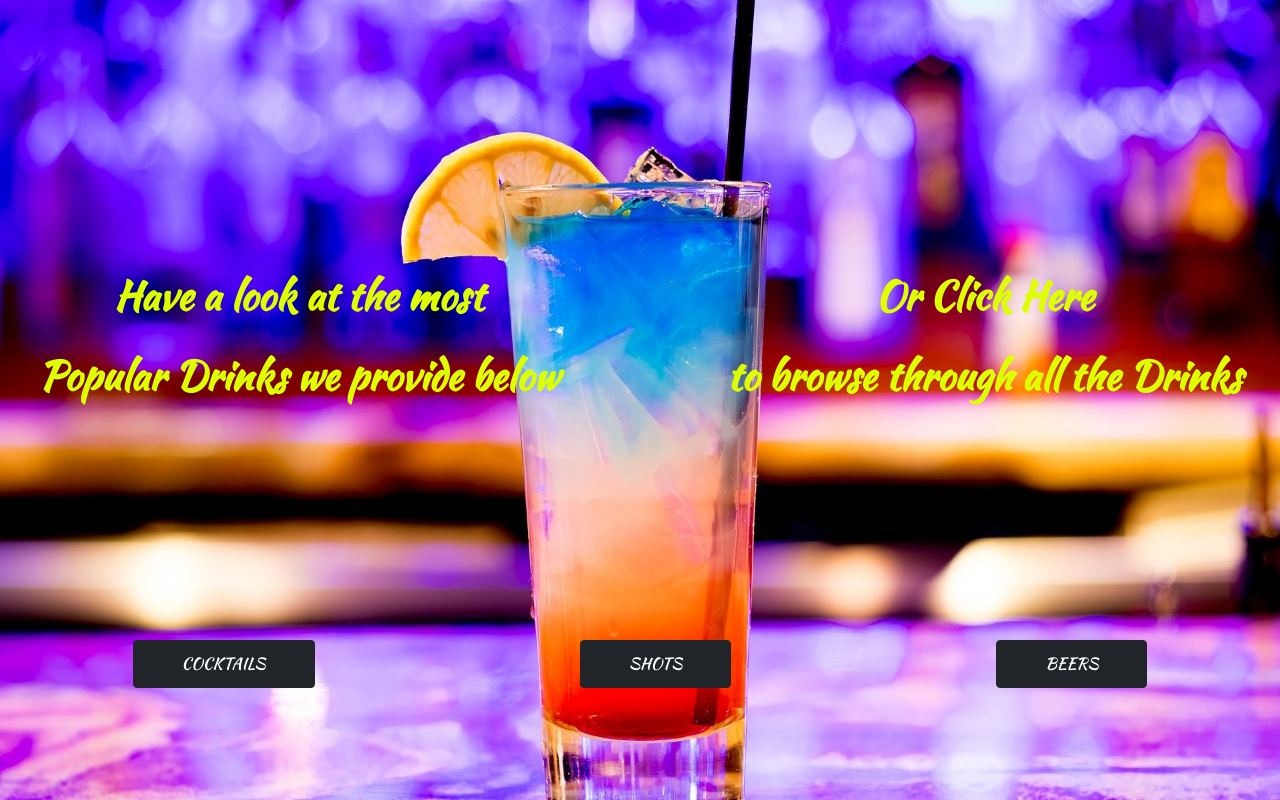
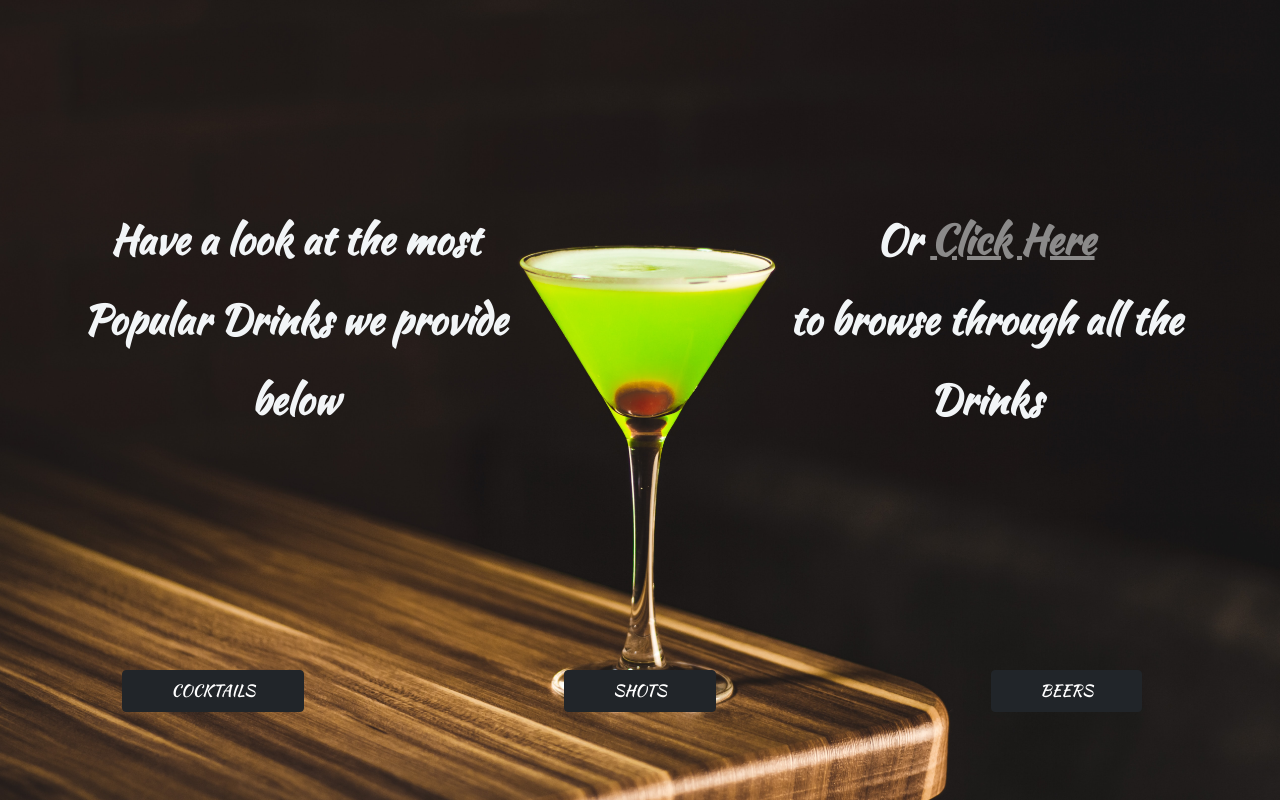
Before and after one commit to mggmanik/cocktail-app, an Angular app: page /home in a window 1280 px wide. Built offline with nearby package versions, Linux system fonts and the light colour scheme.

Commit message:
aesthetic changes(landing page + theming)

```diff
--- a/src/app/home/drink/drink.component.html
+++ b/src/app/home/drink/drink.component.html
@@ -4,30 +4,35 @@
 <div class="wrapper" *ngIf="!isLoading && drink">
     <div class="main d-flex w-100">
         <div class="left m-2 text-center">
-            <img [src]="drink?.strDrinkThumb">
-            <p class="mt-4">{{drink?.strDrink}}</p>
+            <img [src]="drink?.strDrinkThumb" />
+            <p class="mt-4">{{ drink?.strDrink }}</p>
         </div>
         <div class="right m-2">
             <div class="text-center h1">
-                <p>Ingredients</p>
+                <p><b>Ingredients</b></p>
             </div>
             <div class="row">
                 <div class="drinkDiv col" *ngFor="let ingredient of drink?.ingredients">
                     <div class="imageDiv text-center" [routerLink]="['/home/drinks/']"
-                        [queryParams]="{ i: ingredient.ingredient}">
-                        <img [src]="imgUrl + ingredient?.ingredient + '-Small.png'">
-                        <p class="mt-2">{{(ingredient?.measure ? ingredient?.measure : "") + " " +
-                            ingredient?.ingredient}}</p>
+                        [queryParams]="{ i: ingredient.ingredient }">
+                        <img [src]="imgUrl + ingredient?.ingredient + '-Small.png'" />
+                        <p class="mt-2">
+                            {{
+                            (ingredient?.measure ? ingredient?.measure : "") +
+                            " " +
+                            ingredient?.ingredient
+                            }}
+                        </p>
                     </div>
                 </div>
             </div>
             <div class="row text-center py-2">
-                <p class="h1 py-3">Instructions</p>
-                <p class="h4">{{drink?.strInstructions}}</p>
+                <p class="h1 py-3"><b>Instructions</b></p>
+                <p class="h4">{{ drink?.strInstructions }}</p>
             </div>
             <div class="row text-center py-2">
-                <p class="h1 py-3">Glass</p>
-                <p class="h4">{{drink?.strGlass}}</p>
+                <p class="h1 py-3"><b>Glass</b></p>
+                <p class="h4">{{ drink?.strGlass }}</p>
             </div>
         </div>
     </div>
--- a/src/app/home/drink/drink.component.scss
+++ b/src/app/home/drink/drink.component.scss
@@ -20,7 +20,7 @@
                 height: max-content;
                 &:hover {
                     p {
-                        color: #ffff00;
+                        color: #8b8a8a;
                     }
                 }
                 .imageDiv {
--- a/src/app/home/drinks/drinks.component.scss
+++ b/src/app/home/drinks/drinks.component.scss
@@ -1,7 +1,4 @@
 .wrapper {
-    // height: 100%;
-    // background: #c0ccc9;
-    // font-family: "Kalam", cursive;
     .heading {
         font-size: 56px;
         font-weight: 600;
@@ -38,14 +35,11 @@
                 cursor: pointer;
                 &:hover {
                     p {
-                        color: #2ded2d;
+                        color: #8b8a8a;
                     }
                 }
                 .imageDiv {
                     img {
-                        // border-style: solid;
-                        // border-width: thick;
-                        // border-color: coral;
                         text-align: center;
                         border-radius: 10px;
                         width: 240px;
@@ -78,6 +72,7 @@ mat-expansion-panel {
     cursor: pointer;
     font-weight: 600;
     &:hover {
-        color: #ffff00;
+        color: #8b8a8a;
+        text-decoration: underline;
     }
 }
--- a/src/app/home/landing/landing.component.html
+++ b/src/app/home/landing/landing.component.html
@@ -1,18 +1,35 @@
-<div class="parent">
-    <div class="left-text-overlay">
-        <p>Have a look at the most <br> Popular Drinks we provide below</p>
+<div class="container-fluid box">
+    <div class="box__top row justify-content-center px-5">
+        <div class="col-md-5 text-center box__top-text">
+            Have a look at the most <br />
+            Popular Drinks we provide below
+        </div>
+        <div class="col-md-2"></div>
+        <div class="col-md-5 text-center box__top-text box2">
+            Or
+            <a routerLink="/home/drinks" [queryParams]="{ a: 'Alcoholic' }">Click Here</a>
+            <br />
+            to browse through all the Drinks
+        </div>
     </div>
-    <div class="right-text-overlay">
-        <p>Or <a routerLink="/home/drinks" [queryParams]="{ a:'Alcoholic'}">Click Here</a> <br> to browse through all
-            the Drinks</p>
-    </div>
-    <img src='../../../assets/home.jfif'>
-    <div class="d-flex justify-content-around img-overlay-btns">
-        <button type="button" class="btn btn-dark px-5 py-2 text-uppercase" routerLink="/home/drinks"
-            [queryParams]="{ c: 'Cocktail'}">Cocktails</button>
-        <button type="button" class="btn btn-dark px-5 py-2 text-uppercase" routerLink="/home/drinks"
-            [queryParams]="{ c: 'Shot'}">Shots</button>
-        <button type="button" class="btn btn-dark px-5 py-2 text-uppercase" routerLink="/home/drinks"
-            [queryParams]="{ c: 'Beer'}">Beers</button>
+    <div class="box__bottom row">
+        <div class="col-md-4 text-center my-2">
+            <button type="button" class="btn btn-dark px-5 py-2 text-uppercase" routerLink="/home/drinks"
+                [queryParams]="{ c: 'Cocktail' }">
+                Cocktails
+            </button>
+        </div>
+        <div class="col-md-4 text-center my-2">
+            <button type="button" class="btn btn-dark px-5 py-2 text-uppercase" routerLink="/home/drinks"
+                [queryParams]="{ c: 'Shot' }">
+                Shots
+            </button>
+        </div>
+        <div class="col-md-4 text-center my-2">
+            <button type="button" class="btn btn-dark px-5 py-2 text-uppercase" routerLink="/home/drinks"
+                [queryParams]="{ c: 'Beer' }">
+                Beers
+            </button>
+        </div>
     </div>
 </div>
--- a/src/app/home/landing/landing.component.scss
+++ b/src/app/home/landing/landing.component.scss
@@ -1,44 +1,52 @@
-.parent {
-    height: 100%;
-    img {
-        height: 100%;
+.box {
+    background-image: url("../../../assets/home-back.jpg");
+    height: 100vh;
+    background-size: cover;
+    &__top {
+        position: absolute;
+        top: 25vh;
         width: 100%;
-    }
-    .left-text-overlay {
-        position: absolute;
-        top: 32%;
-        left: 3%;
+        &-text {
             font-size: 40px;
             font-weight: 600;
             font-family: "Kaushan Script", cursive;
             line-height: 10vh;
-        text-align: center;
-        color: #ddff00;
-    }
-    .right-text-overlay {
-        position: absolute;
-        top: 32%;
-        right: 3%;
-        font-size: 40px;
-        font-weight: 600;
-        font-family: "Kaushan Script", cursive;
-        line-height: 10vh;
-        text-align: center;
-        color: #ddff00;
+            color: #f2f5f7;
             a {
-            text-decoration: none;
-            color: #ddff00;
+                text-decoration: underline;
+                color: #8b8a8a;
+
                 &:hover {
-                color:#00ddff;
+                    color: #f2f5f7;
                 }
             }
         }
-    .img-overlay-btns {
+    }
+    &__bottom {
+        position: absolute;
+        bottom: 10vh;
+        width: 100%;
+        .btn {
             font-family: "Kaushan Script", cursive;
-        position: absolute;
-        top: 80%;
-        left: 0;
-        right: 0;
-        bottom: 14%;
         }
     }
+}
+
+@media (max-width: 768px) {
+    .box {
+        &__top {
+            position: absolute;
+            top: 10vh;
+            width: 100%;
+            padding-left: 1rem !important;
+            padding-right: 1rem !important;
+            &-text {
+                font-size: 26px;
+                line-height: 7.5vh;
+            }
+            .box2 {
+                margin-top: 2rem;
+            }
+        }
+    }
+}
--- a/src/styles.scss
+++ b/src/styles.scss
@@ -7,7 +7,7 @@ body {
 body {
     margin: 0;
     font-family: "Montserrat";
-    background: #c0ccc9;
+    background: #f8f8f8;
 }
 
 .wrapper {
```
Also changed, not shown: src/app/home/drinks/drinks.component.html (+20 -14 lines), src/assets/home-back.jpg (added), src/assets/home.jfif (deleted). Lines whose indentation alone changed are shown as unchanged.
